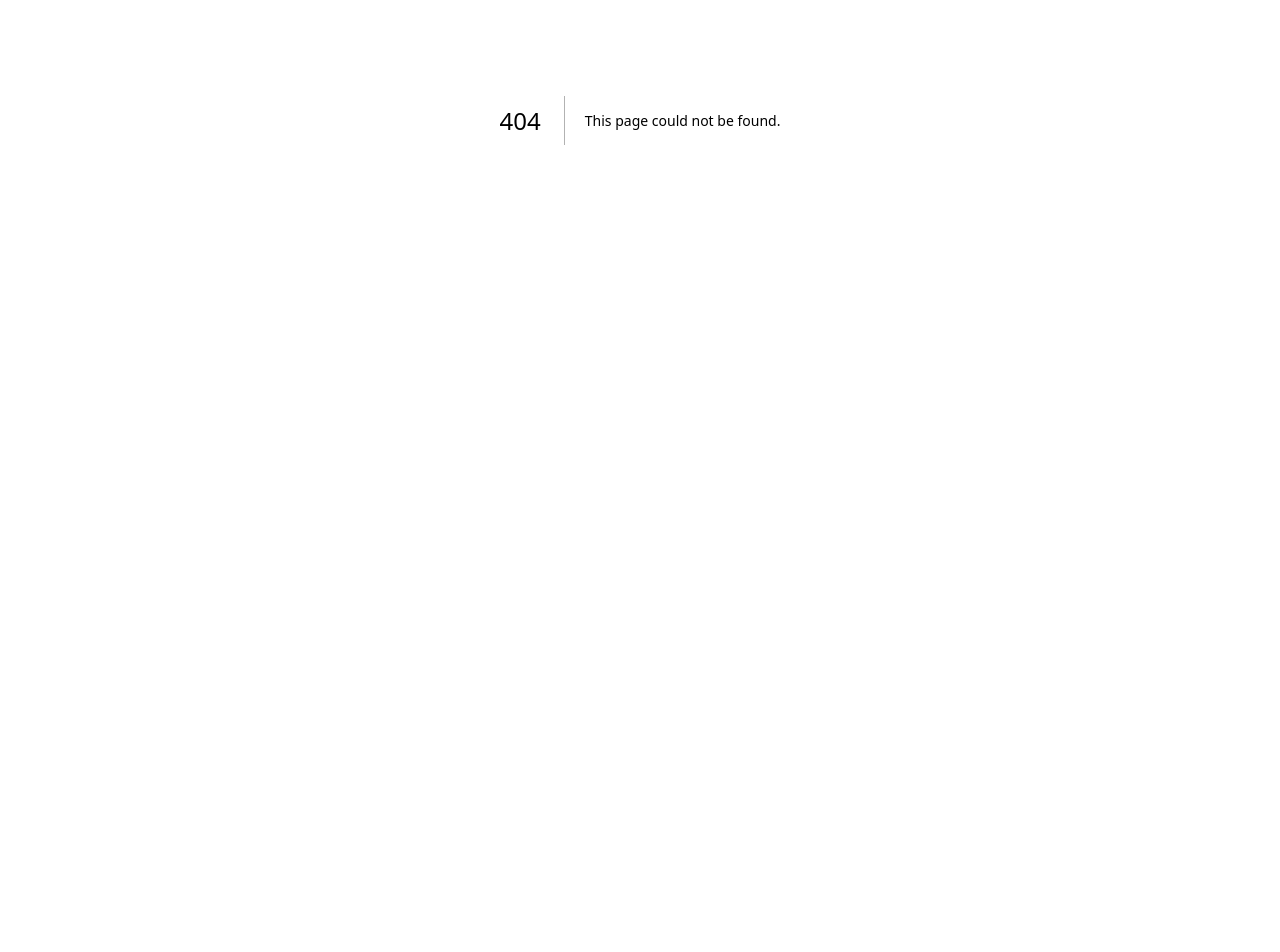
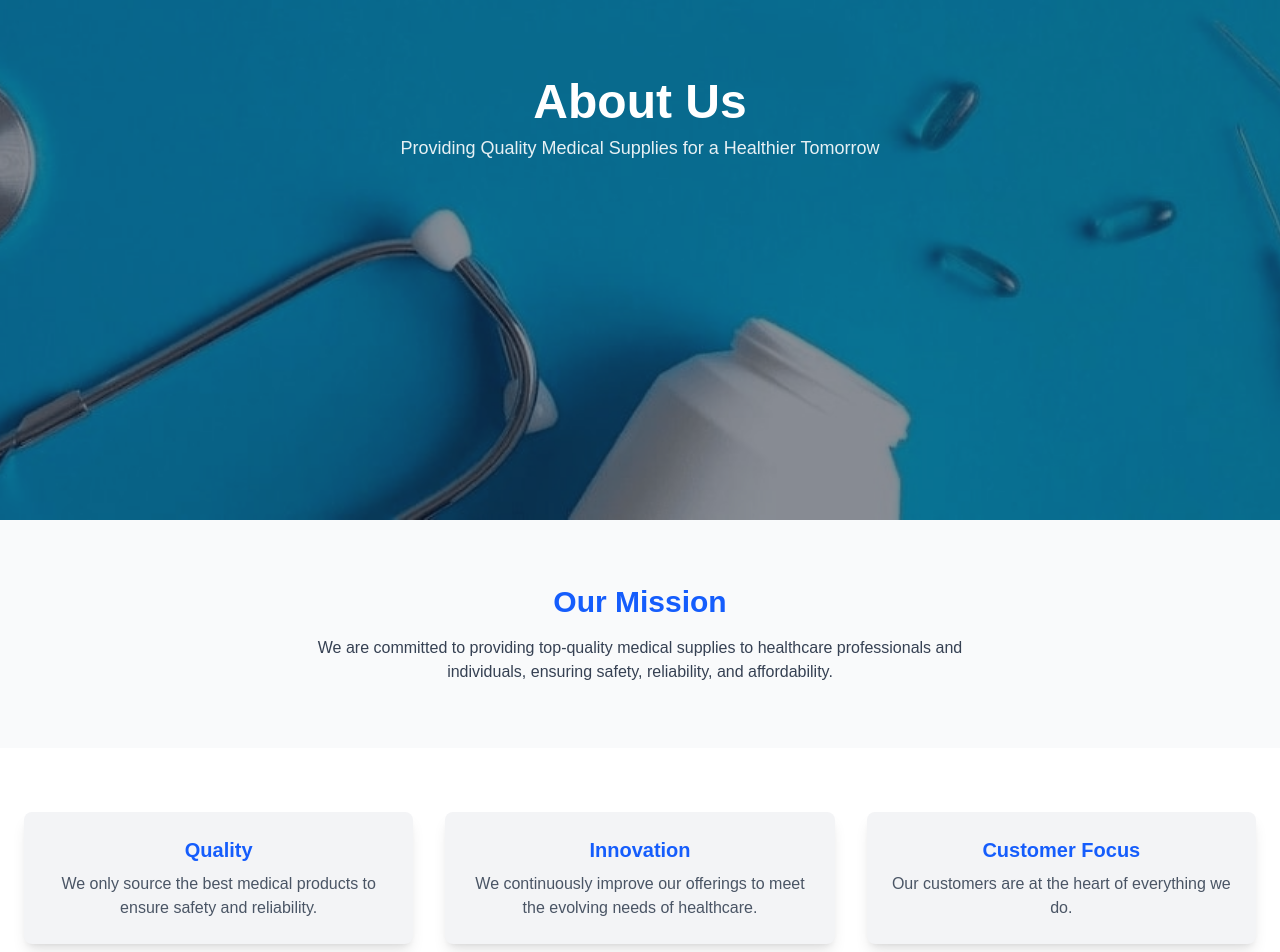
Before and after one commit to rokeowmaster/skycytelaboratories, a Next.js app: page /about in a window 1280 px wide. Before the commit this address had no page. Shown: the part 280-1232 px from the top of the page. Before the commit the page ends 800 px from the top, so only its background shows below. Built offline with nearby package versions, Linux system fonts and the light colour scheme.

Commit message:
8 commit

```diff
--- /dev/null
+++ b/app/about/page.jsx
@@ -0,0 +1,73 @@
+"use client";
+
+import Image from "next/image";
+import Link from "next/link";
+import { useEffect, useState } from "react";
+
+export default function About() {
+  const [isVisible, setIsVisible] = useState(false);
+
+  useEffect(() => {
+    setIsVisible(true);
+  }, []);
+
+  return (
+    <div className="bg-gray-50 text-gray-900 min-h-screen">
+      {/* Hero Section */}
+      <section className="relative flex items-center justify-center h-screen text-white bg-gray-900">
+        <Image
+          src="/about-bg.jpg"
+          alt="About Us Background"
+          layout="fill"
+          objectFit="cover"
+          priority
+          className="absolute inset-0 opacity-50"
+        />
+        <div className={`relative text-center z-10 transition-opacity duration-1000 ease-out ${isVisible ? "opacity-100 translate-y-0" : "opacity-0 translate-y-10"}`}>
+          <h1 className="text-5xl font-bold">About Us</h1>
+          <p className="text-lg mt-2 opacity-90">Providing Quality Medical Supplies for a Healthier Tomorrow</p>
+        </div>
+      </section>
+
+      {/* Our Mission */}
+      <section className="container mx-auto py-16 px-6 text-center">
+        <h2 className={`text-3xl font-semibold text-blue-600 transition-opacity duration-1000 ${isVisible ? "opacity-100" : "opacity-0"}`}>
+          Our Mission
+        </h2>
+        <p className={`mt-4 text-gray-700 max-w-2xl mx-auto transition-opacity duration-1000 delay-200 ${isVisible ? "opacity-100" : "opacity-0"}`}>
+          We are committed to providing top-quality medical supplies to healthcare professionals and individuals, ensuring safety, reliability, and affordability.
+        </p>
+      </section>
+
+      {/* Company Values */}
+      <section className="bg-white py-16 px-6">
+        <div className="container mx-auto grid grid-cols-1 md:grid-cols-3 gap-8 text-center">
+          {[
+            { title: "Quality", text: "We only source the best medical products to ensure safety and reliability." },
+            { title: "Innovation", text: "We continuously improve our offerings to meet the evolving needs of healthcare." },
+            { title: "Customer Focus", text: "Our customers are at the heart of everything we do." }
+          ].map((value, index) => (
+            <div
+              key={value.title}
+              className={`p-6 shadow-lg rounded-lg bg-gray-100 transform transition-all duration-1000 ease-out delay-${index * 200} ${isVisible ? "opacity-100 scale-100" : "opacity-0 scale-90"}`}
+            >
+              <h3 className="text-xl font-semibold text-blue-600">{value.title}</h3>
+              <p className="text-gray-600 mt-2">{value.text}</p>
+            </div>
+          ))}
+        </div>
+      </section>
+
+      {/* Call to Action */}
+      <section className="text-center py-16">
+        <h2 className="text-3xl font-semibold text-gray-800">Ready to Partner with Us?</h2>
+        <p className="mt-2 text-gray-600">Discover how we can supply your medical needs with top-quality products.</p>
+        <Link href="/contacts">
+          <button className="mt-6 inline-block px-6 py-3 bg-blue-600 text-white text-lg rounded-full hover:bg-blue-500 transition">
+            Contact Us
+          </button>
+        </Link>
+      </section>
+    </div>
+  );
+}
```
Also changed, not shown: public/about-bg.jpg.
